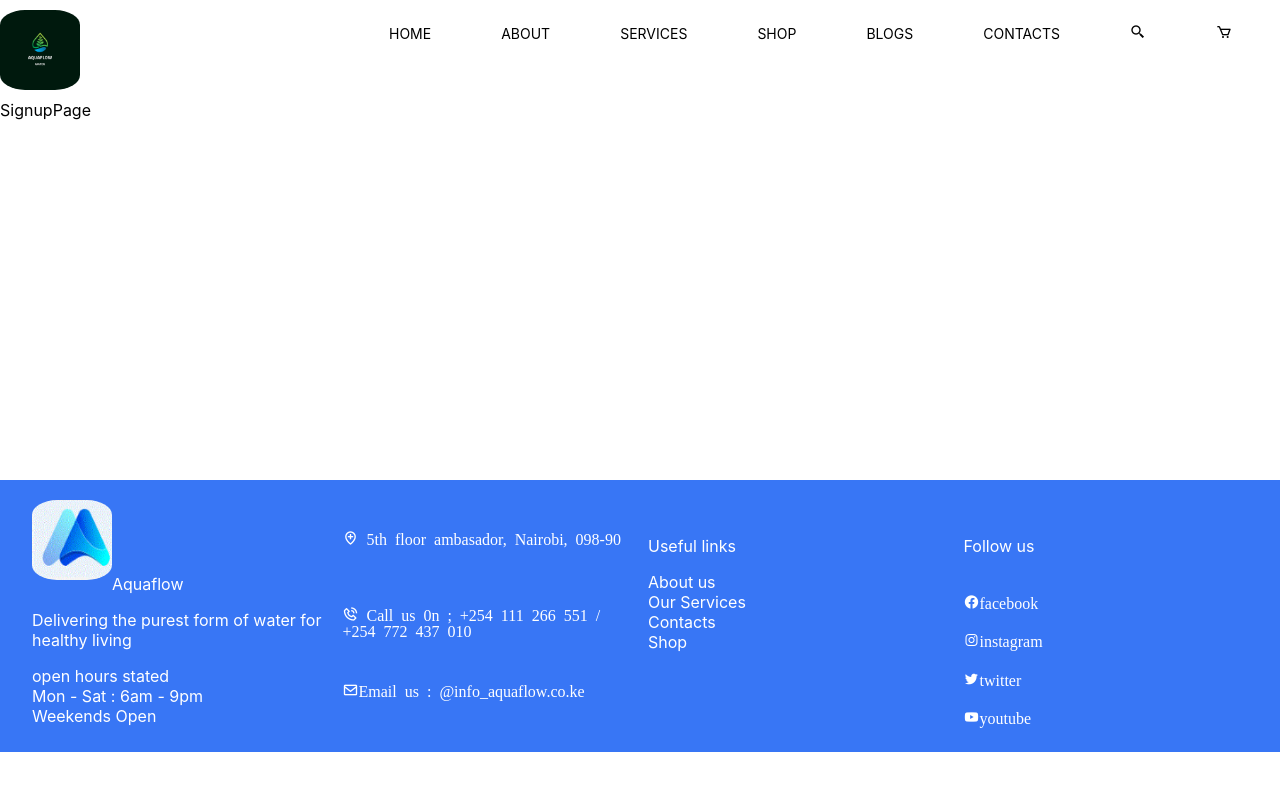
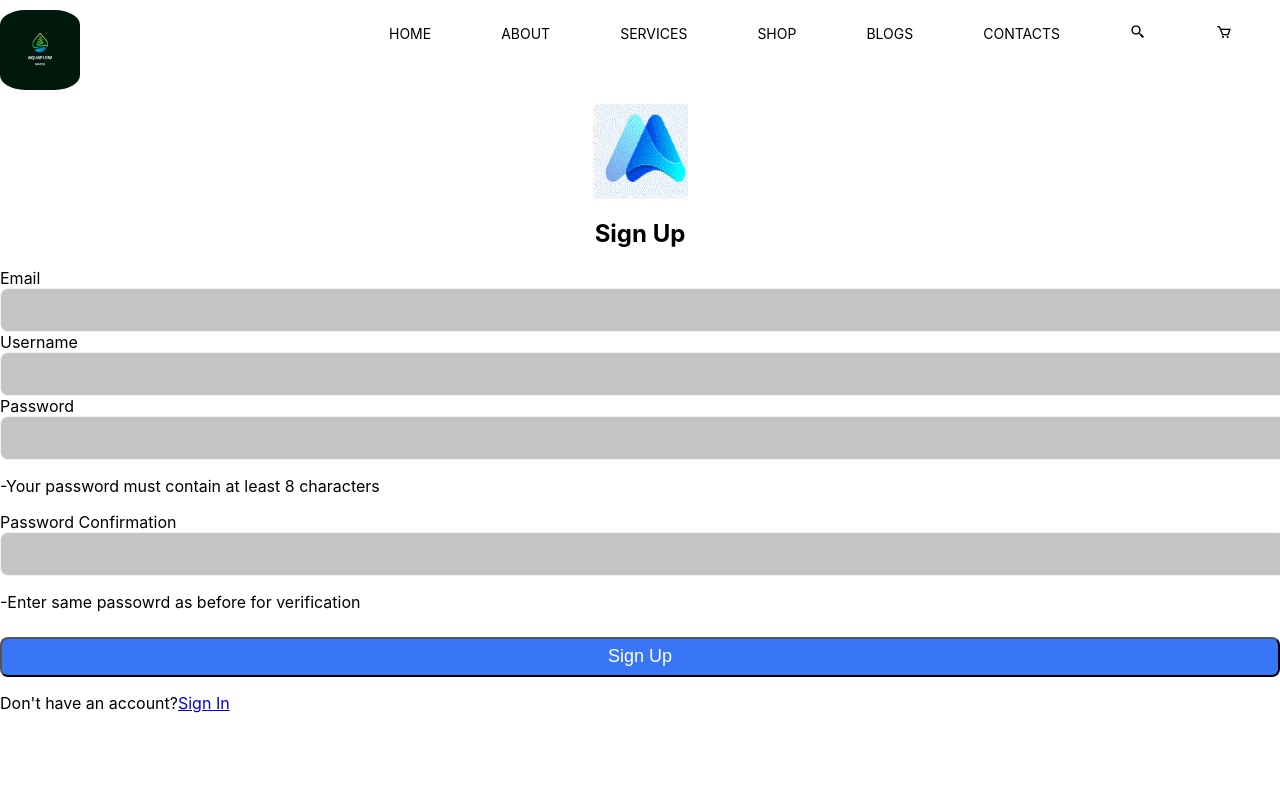
Before and after one commit to jaysonalfie/Aquaflow-Project, a React (Create React App) app: page /signup in a window 1280 px wide. Shown: the top 800 px of the page. Built offline with nearby package versions, Linux system fonts and the light colour scheme.

Commit message:
designed signUp page

```diff
--- a/src/ErrorPage.js
+++ b/src/ErrorPage.js
@@ -11,6 +11,7 @@ export default function ErrorPage() {
   if (!error) {
     return (
       <div>
+
         <h1>Oops!</h1>
         <p>Sorry, an unexpected error has occurred.</p>
       </div>
--- a/src/components/about/style2.css
+++ b/src/components/about/style2.css
@@ -334,3 +334,5 @@ input {
   display: flex;
   flex-direction: column;
 }
+
+/* signup-form */
--- /dev/null
+++ b/src/components/login/Signup.js
@@ -0,0 +1,65 @@
+import React from "react";
+import logo from "../../images/logo2.GIF";
+import { NavLink } from "react-router-dom";
+
+const Signup = () => {
+  return (
+    <div className="signup_wrapper">
+      <div>
+        <div className="form-header">
+          <img src={logo} className="logo3" />
+          <h2>Sign Up</h2>
+        </div>
+      </div>
+      <div className="signUp_form">
+        <form>
+          <div className="text">
+            <label>
+              Email
+              <span>
+                <input type="text" name="Email" />
+              </span>
+            </label>
+          </div>
+          <div className="text">
+            <label>
+              Username
+              <span>
+                <input type="text" name="username" />
+              </span>
+            </label>
+          </div>
+          <div>
+            <label>
+              Password
+              <span>
+                <input type="text" name="password" />
+                <p className="passwordtxt">-Your password must contain at least 8 characters</p>
+              </span>
+            </label>
+          </div>
+          <div>
+          <label>
+              Password Confirmation
+              <span>
+                <input type="text" name="password" />
+                <p className="passwordtxt">-Enter same passowrd as before for verification</p>
+              </span>
+            </label>
+          </div>
+          <div className="buttondiv">
+          <button type="submit" className="btn10">Sign Up</button>
+          </div>
+          <div className="signdet">
+            <p>Don't have an account?<span>
+            <NavLink to='/login'>Sign In</NavLink>
+            </span></p
+            >
+          </div>
+        </form>
+      </div>
+    </div>
+  );
+};
+
+export default Signup;
--- a/src/pages/SignupPage.js
+++ b/src/pages/SignupPage.js
@@ -1,8 +1,11 @@
 import React from 'react'
+import Signup from '../components/login/Signup'
 
 const SignupPage = () => {
   return (
-    <div>SignupPage</div>
+    <div>
+      <Signup/>
+    </div>
   )
 }
 
```
